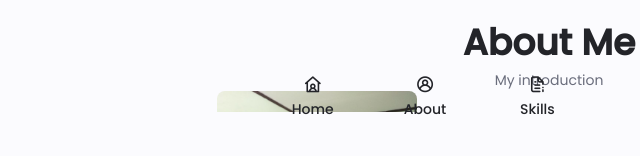
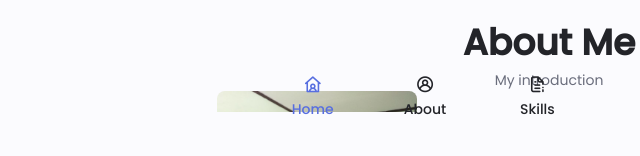
Before and after one commit to raissaputra/resume, a plain HTML site: page index.html in a window 1280 px wide. Shown: the part 640-796 px from the top of the page, 91-731 px from the left. Drawn offline with nearby package versions, Linux system fonts and the light colour scheme.

Commit message:
add scroll

```diff
--- a/assets/css/styles.css
+++ b/assets/css/styles.css
@@ -233,10 +233,14 @@ img{
 }
 
 /* Active link */
-
+.active-link{
+    color: var(--first-color);
+}
 
 /* Change background header */
-
+.scroll-header{
+    box-shadow: 0 -1px 8px rgba(0,0,0,.15);
+}
 
 /*==================== HOME ====================*/
 .home__container{
--- a/assets/js/main.js
+++ b/assets/js/main.js
@@ -109,10 +109,31 @@ modalCloses.forEach((modalClose) =>{
 
 
 /*==================== SCROLL SECTIONS ACTIVE LINK ====================*/
+const sections = document.querySelectorAll('section[id]')
 
+function scrollActive(){
+    const scrollY = window.pageYOffset
 
+    sections.forEach(current =>{
+        const sectionHeight = current.offsetHeight
+        const sectionTop = current.offsetTop - 50;
+        sectionId = current.getAttribute('id')
+
+        if(scrollY > sectionTop && scrollY <= sectionTop + sectionHeight){
+            document.querySelector('.nav__menu a[href*=' + sectionId + ']').classList.add('active-link')
+        }else{
+            document.querySelector('.nav__menu a[href*=' + sectionId + ']').classList.remove('active-link')
+        }
+    })
+}
+window.addEventListener('scroll', scrollActive)
 /*==================== CHANGE BACKGROUND HEADER ====================*/
+function scrollHeader(){
+    const nav = document.getElementById('header')
 
+    if(this.scrollY >= 200) nav.classList.add('scroll-header'); else nav.classList.remove('scroll-header')
+}
+window.addEventListener('scroll', scrollHeader)
 
 /*==================== SHOW SCROLL UP ====================*/
 
--- a/index.html
+++ b/index.html
@@ -26,7 +26,7 @@
       <div class="nav__menu" id="nav-menu">
         <ul class="nav__list grid">
           <li class="nav__item">
-            <a href="#home" class="nav__link">
+            <a href="#home" class="nav__link active-link">
               <i class="uil uil-house-user nav__icon"></i>Home
             </a>
           </li>
```
